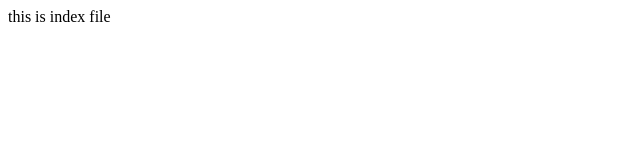
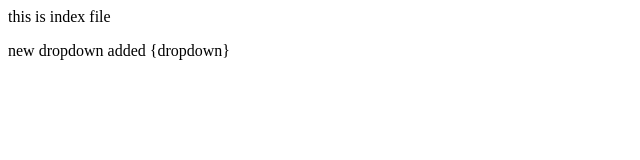
Before and after one commit to JatinKumar651/localrepo, a plain HTML site: page index.html in a window 1280 px wide. Shown: the whole page, without its empty margins (0-640 px from the left). Drawn offline with Linux system fonts and the light colour scheme.

Commit message:
added dropdown

```diff
--- a/index.html
+++ b/index.html
@@ -1 +1,2 @@
 <p>this is index file</p>
+<p>new dropdown added {dropdown}</p>
```
